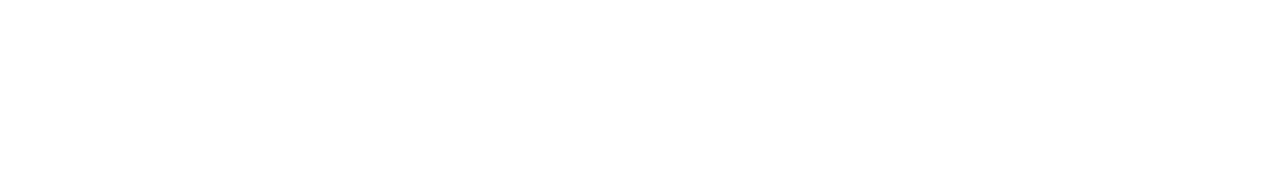
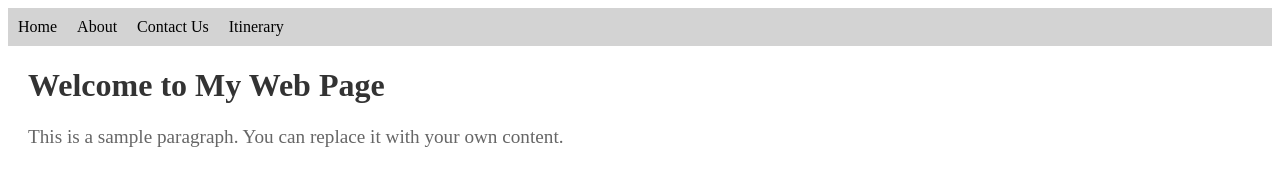
Before and after one commit to acciojob/css-tables-kaushalkrsna1602, a website: page main.html in a window 1280 px wide. Drawn offline with Linux system fonts and the light colour scheme.

Commit message:
created a submission

```diff
--- a/main.html
+++ b/main.html
@@ -1,16 +1,32 @@
 <!DOCTYPE html>
-
-<html>
+<html lang="en">
 
 <head>
-	<link rel="stylesheet" href="styles.css">
+    <meta charset="UTF-8">
+    <meta name="viewport" content="width=device-width, initial-scale=1.0">
+    <title>My Web Page</title>
+    <link rel="stylesheet" href="styles.css">
 </head>
 
 <body>
-	<!-- the entire body must be written by student -->
-    <script type="text/javascript" src="./script.js">
-</script>
+    <!-- Navigation bar -->
+    <nav>
+        <ul>
+            <li><a href="#">Home</a></li>
+            <li><a href="#">About</a></li>
+            <li><a href="#">Contact Us</a></li>
+            <li><a href="#">Itinerary</a></li>
+        </ul>
+    </nav>
 
+    <!-- Main content -->
+    <div class="container">
+        <h1>Welcome to My Web Page</h1>
+        <p>This is a sample paragraph. You can replace it with your own content.</p>
+    </div>
+
+    <!-- Include JavaScript file -->
+    <script type="text/javascript" src="script.js"></script>
 </body>
 
 </html>
--- a/styles.css
+++ b/styles.css
@@ -1 +1,41 @@
 /*  your css code here. If applicable */
+/* Styles for the Navigation Bar */
+nav {
+    background-color: #D3D3D3; /* Set background color */
+    padding: 10px; /* Set padding */
+}
+
+nav ul {
+    list-style: none; /* Remove bullets */
+    margin: 0; /* Remove default margin */
+    padding: 0; /* Remove default padding */
+}
+
+nav ul li {
+    display: inline; /* Display list items horizontally */
+    margin-right: 1rem; /* Add space between items */
+}
+
+nav ul li a {
+    text-decoration: none; /* Remove underline from links */
+    color: black; /* Set text color for links */
+}
+
+nav ul li a:hover {
+    color: blue; /* Optional: Change color on hover */
+}
+
+/* Main content styling */
+.container {
+    margin: 20px; /* Add some margin around the content */
+}
+
+.container h1 {
+    font-size: 2em; /* Set heading size */
+    color: #333; /* Set heading color */
+}
+
+.container p {
+    font-size: 1.2em; /* Set paragraph size */
+    color: #666; /* Set paragraph color */
+}
```
